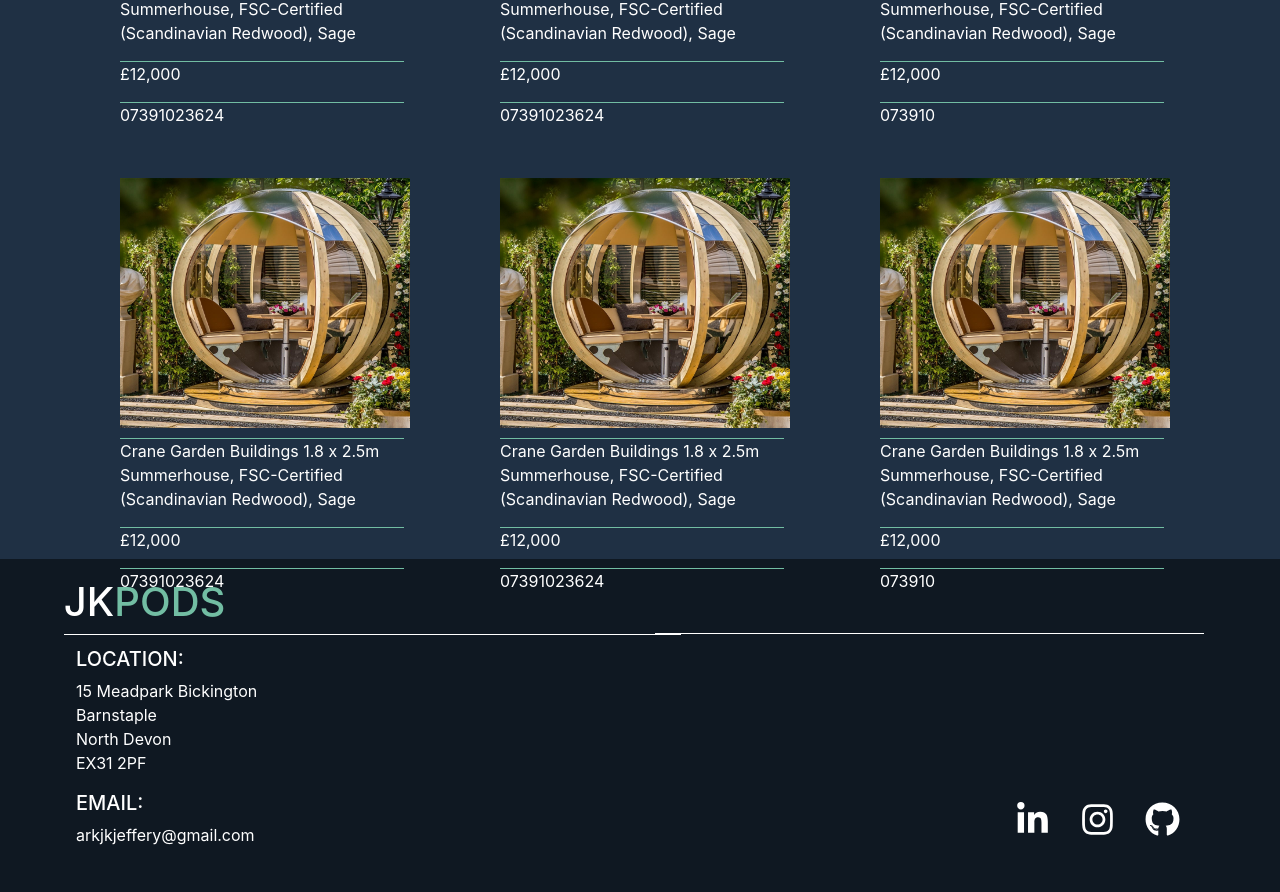
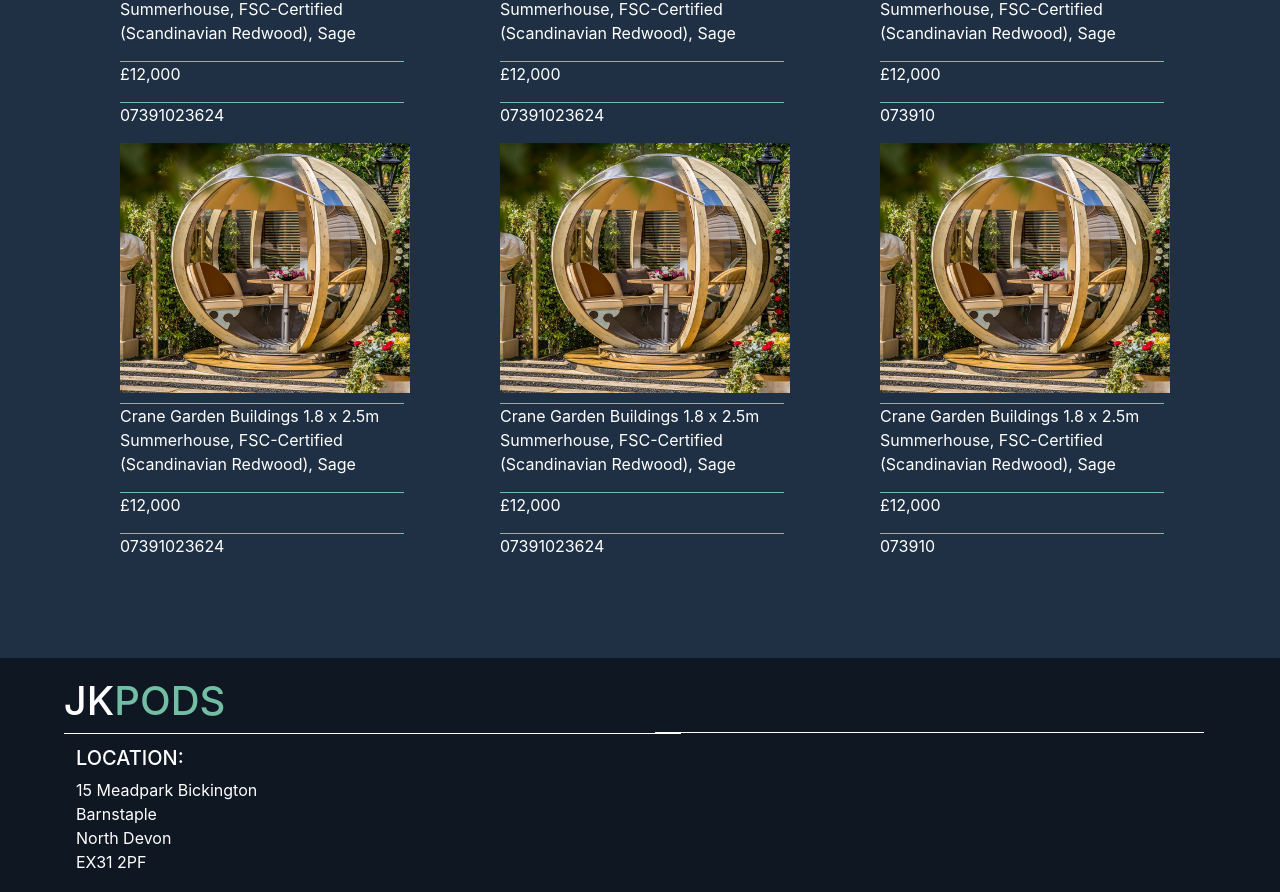
Before and after one commit to kellyjeffery1/jkpods, a React (Create React App) app: page /More in a window 1280 px wide. Shown: the part 936-1828 px from the top of the page. Built offline with nearby package versions, Linux system fonts and the light colour scheme.

Commit message:
heroku push

```diff
--- a/src/assests/Shop.scss
+++ b/src/assests/Shop.scss
@@ -17,3 +17,7 @@
     height: 1px;
     background-color: #72bda3;
 }
+.card-section-bottom{
+    margin-left: 10%;
+    margin-bottom: 150px;
+}
--- /dev/null
+++ b/src/components/PodInfoCardBottom.jsx
@@ -0,0 +1,18 @@
+import React from 'react';
+
+function PodInfoCardBottom(props){
+    return (
+        <div className='card-section-bottom'>
+            <div className='pod-info-card'>
+                <img src={props.contact.imageUrl} alt="" className='card-image' />
+                <div className='card-line-seperator'></div>
+                <p>{props.contact.information}</p>
+                <div className='card-line-seperator'></div>
+                <p>£{props.contact.price}</p>
+                <div className='card-line-seperator'></div>
+				<p>{props.contact.rate}</p>
+			</div>
+        </div>
+    )
+}
+export default PodInfoCardBottom;
--- a/src/components/Shop.jsx
+++ b/src/components/Shop.jsx
@@ -1,5 +1,6 @@
 import React from 'react';
 import PodInfoCard from './PodInfoCard';
+import PodInfoCardBottom from './PodInfoCardBottom';
 import { Container, Row, Col } from 'reactstrap';
 
 function Shop() {
@@ -43,7 +44,7 @@
 				</Row>
 				<Row>
 					<Col sm={4}>
-						<PodInfoCard
+						<PodInfoCardBottom
 							contact={{
 								imageUrl: './images/IMG_2873.jpg',
 								information:
@@ -54,7 +55,7 @@
 						/>
 					</Col>
 					<Col sm={4}>
-						<PodInfoCard
+						<PodInfoCardBottom
 							contact={{
 								imageUrl: './images/IMG_2873.jpg',
 								information:
@@ -65,7 +66,7 @@
 						/>
 					</Col>
 					<Col sm={4}>
-						<PodInfoCard
+						<PodInfoCardBottom
 							contact={{
 								imageUrl: './images/IMG_2873.jpg',
 								information:
```
Also changed, not shown: package.json (+5 -7 lines), 1 other file (tests, documents, lock files or other folders).
